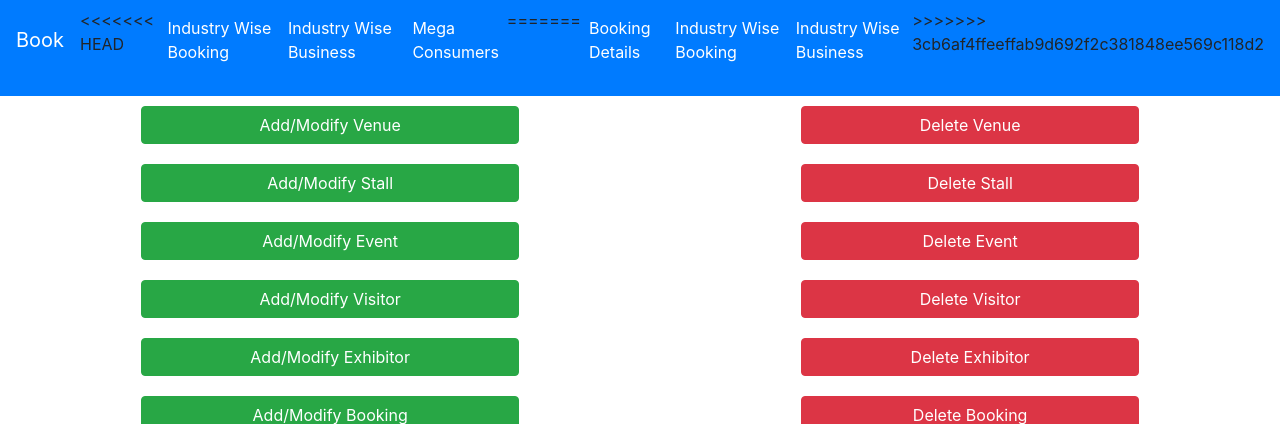
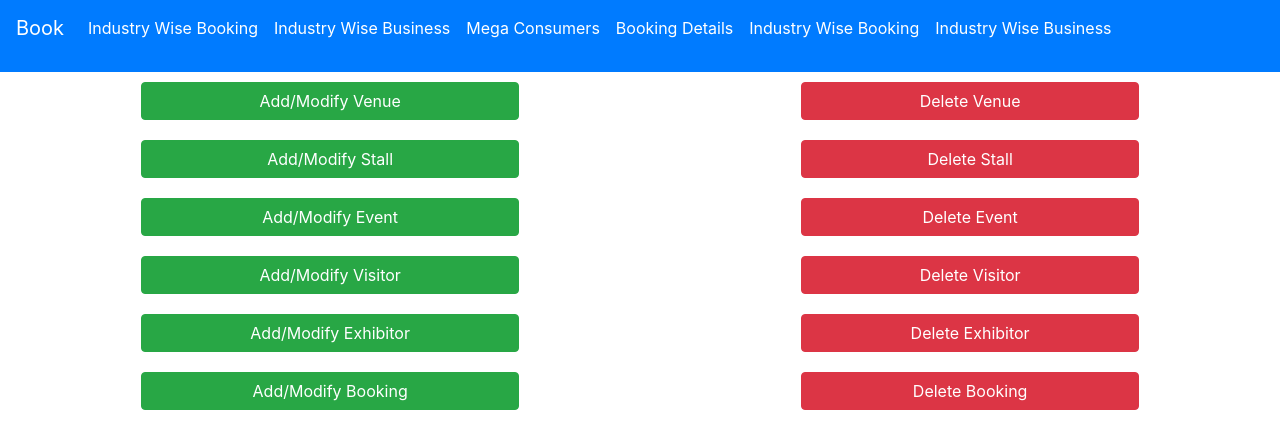
Before and after one commit to Ay9040/Swabhav-Tech-Labs-Internship-Project, a Flask app: page / in a window 1280 px wide. Shown: the top 424 px of the page. Run offline with Flask 2, Linux system fonts and the light colour scheme; data that the repository does not hold is empty; some libraries are stand-ins or nearby versions.

Commit message:
Merged commits

```diff
--- a/templates/register.html
+++ b/templates/register.html
@@ -120,12 +120,10 @@
             </a>
             <div class="collapse navbar-collapse" id="navbarText">
                 <ul class="navbar-nav mr-auto">
-<<<<<<< HEAD
                     <li class="nav-item"><a class="nav-link" href="/industryBooking"><p class="text-white">  Industry Wise Booking  </p></a></li>
                     <li class="nav-item"><a class="nav-link" href="/industryBusiness"><p class="text-white">  Industry Wise Business  </p></a></li>
                     <li class="nav-item"><a class="nav-link" href="/megaConsumers"><p class="text-white">  Mega Consumers  </p></a></li>
 
-=======
                     <li class="nav-item"><a class="nav-link" href="/bookingDash">
                             <p class="text-white"> Booking Details </p>
                         </a></li>
@@ -135,7 +133,6 @@
                     <li class="nav-item"><a class="nav-link" href="/industryBusiness">
                             <p class="text-white"> Industry Wise Business </p>
                         </a></li>
->>>>>>> 3cb6af4ffeeffab9d692f2c381848ee569c118d2
                 </ul>
             </div>
         </nav>
```
